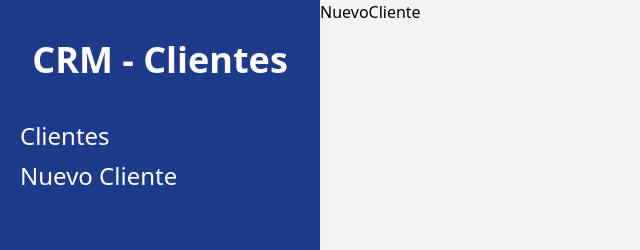
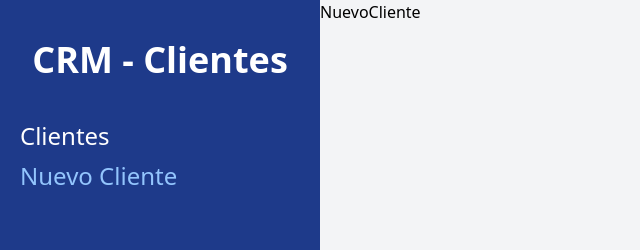
Before and after one commit to debiig92/react-crm-react, a React (Vite) app: page /clientes/nuevo in a window 1280 px wide. Shown: the top 250 px of the page, without its empty margins (0-640 px from the left). Built offline with nearby package versions, Linux system fonts and the light colour scheme.

Commit message:
add useLocation state

```diff
--- a/src/layout/Layout.jsx
+++ b/src/layout/Layout.jsx
@@ -1,6 +1,8 @@
 import React from "react";
-import { Outlet, Link } from "react-router-dom";
+import { Outlet, Link, useLocation } from "react-router-dom";
 const Layout = () => {
+  const location = useLocation();
+  const urlActual = location.pathname;
   return (
     <div className="md:flex md:min-h-screen">
       <div className="md:w-1/4 bg-blue-900 px-5 py-10">
@@ -9,13 +11,17 @@
         </h2>
         <nav className="mt-10">
           <Link
-            className="text-white text-2xl block mt-2 hover:text-blue-300"
+            className={`${
+              urlActual === "/clientes" ? "text-blue-300" : "text-white"
+            } text-2xl block mt-2 hover:text-blue-300'`}
             to="/clientes"
           >
             Clientes
           </Link>
           <Link
-            className="text-white text-2xl block mt-2 hover:text-blue-300"
+            className={`${
+              urlActual === "/clientes/nuevo" ? "text-blue-300" : "text-white"
+            } text-2xl block mt-2 hover:text-blue-300'`}
             to="/clientes/nuevo"
           >
             Nuevo Cliente
```
